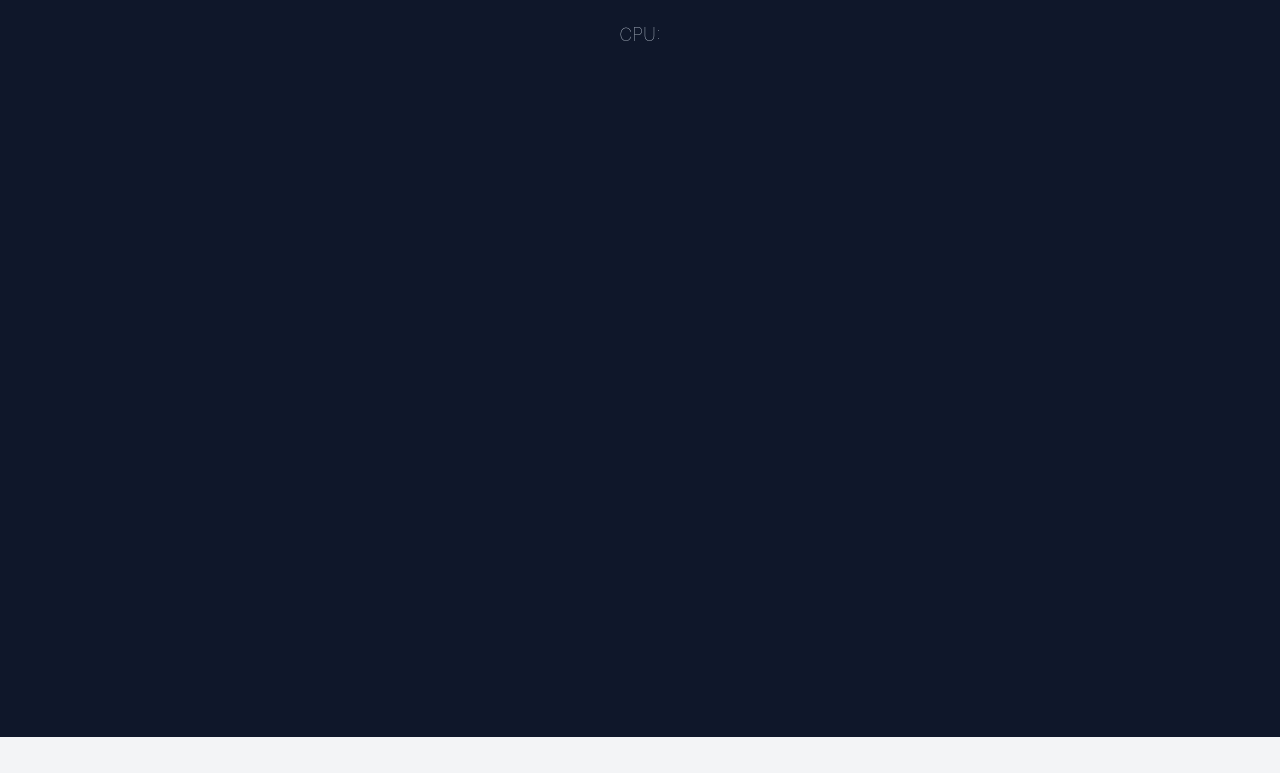
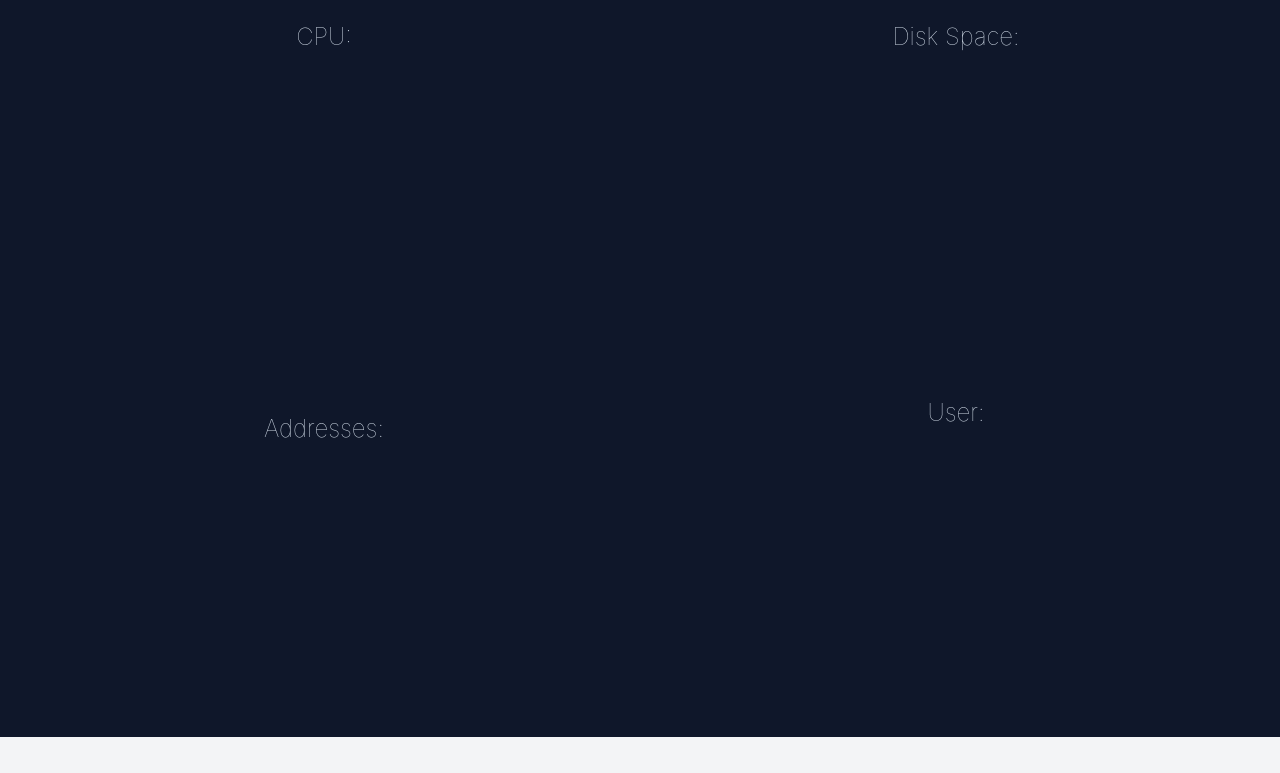
Before and after one commit to cchester11/usageMonitor, an Electron app: page src/index.html in a window 1280 px wide. Shown: the part 63-836 px from the top of the page. Before the commit the page ends 800 px from the top, so only its background shows below. Drawn offline with Linux system fonts and the light colour scheme; no server answers.

Commit message:
layout done

```diff
--- a/src/index.html
+++ b/src/index.html
@@ -6,15 +6,31 @@
       <link rel="stylesheet" href="index.css" />
       <link rel="stylesheet" href="../dist/tailwind.css" />
 </head>
+<!--Body-->
 <body class="h-screen w-screen bg-gray-100 text-center">
+      <!--Main container-->
       <div class="main h-full w-full flex-col justify-center items-center p-4 bg-slate-900">
+        <!--Header-->
         <div class="theHeader w-full text-slate-300 p-2">
           <h1 class="text-3xl font-lighter">Usage Monitor</h1>
         </div>
-        <div class="cpu mt-4">
-          <h3 class="text-lg text-slate-300">CPU: <span id="usage"></span></h3>
+        <!--Monitors Container-->
+        <div class="w-full h-full grid grid-cols-2 gap-4">
+          <div class="cpu mt-4">
+            <h3 class="text-2xl text-slate-300">CPU: <span id="usage"></span></h3>
+          </div>
+          <div class="disk mt-4">
+            <h3 class="text-2xl text-slate-300">Disk Space: </h3>
+          </div>
+          <div class="network mt-4">
+            <h3 class="text-2xl text-slate-300">Addresses: </h3>
+          </div>
+          <div class="user">
+            <h3 class="text-2xl text-slate-300">User: </h3>
+          </div>
         </div>
       </div>
+      <!--Scripts-->
       <script type="module" src="./renderer.mjs"></script>
 </body>
 </html>
```
Also changed, not shown: dist/tailwind.css.
